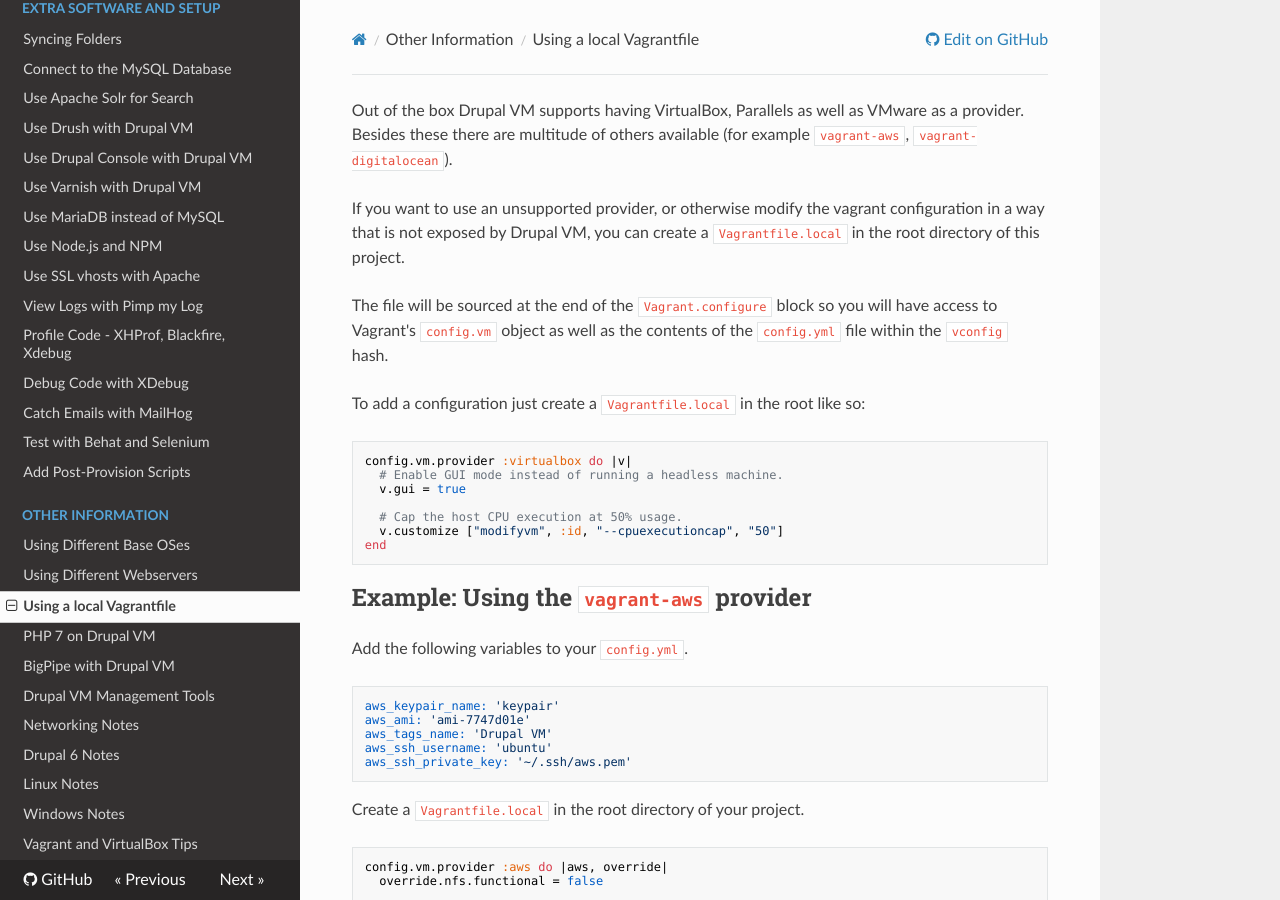
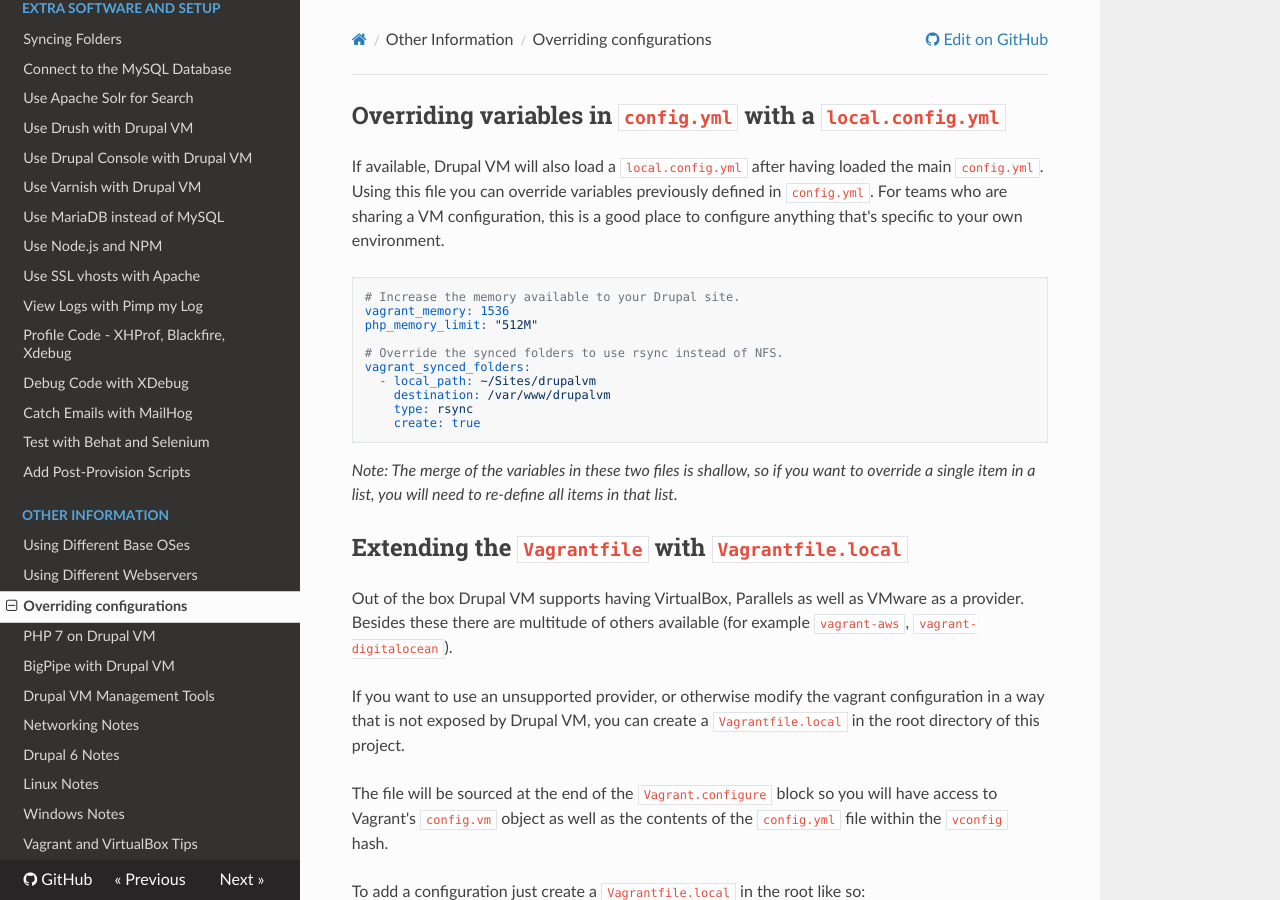
Before and after one commit to geerlingguy/drupal-vm, an MkDocs documentation site: the page built from docs/other/overriding-configurations.md, in a window 1280 px wide and 900 px high. Built offline with MkDocs 1.6.1, drawn with Linux system fonts in a browser that asks for light colours; nearby versions of some CDN libraries; old or Windows-style settings are respelled for this version of MkDocs.

Commit message:
Add documentation about local.config.yml [ci skip]

````diff
--- a/docs/other/local-vagrantfile.md
+++ b/docs/other/overriding-configurations.md
@@ -1,3 +1,24 @@
+## Overriding variables in `config.yml` with a `local.config.yml`
+
+If available, Drupal VM will also load a `local.config.yml` after having loaded the main `config.yml`. Using this file you can override variables previously defined in `config.yml`. For teams who are sharing a VM configuration, this is a good place to configure anything that's specific to your own environment.
+
+```yaml
+# Increase the memory available to your Drupal site.
+vagrant_memory: 1536
+php_memory_limit: "512M"
+
+# Override the synced folders to use rsync instead of NFS.
+vagrant_synced_folders:
+  - local_path: ~/Sites/drupalvm
+    destination: /var/www/drupalvm
+    type: rsync
+    create: true
+```
+
+_Note: The merge of the variables in these two files is shallow, so if you want to override a single item in a list, you will need to re-define all items in that list._
+
+## Extending the `Vagrantfile` with `Vagrantfile.local`
+
 Out of the box Drupal VM supports having VirtualBox, Parallels as well as VMware as a provider. Besides these there are multitude of others available (for example `vagrant-aws`, `vagrant-digitalocean`).
 
 If you want to use an unsupported provider, or otherwise modify the vagrant configuration in a way that is not exposed by Drupal VM, you can create a `Vagrantfile.local` in the root directory of this project.
@@ -16,7 +37,7 @@ config.vm.provider :virtualbox do |v|
 end
 ```
 
-## Example: Using the `vagrant-aws` provider
+### Example: Using the `vagrant-aws` provider
 
 Add the following variables to your `config.yml`.
 
--- a/mkdocs.yml
+++ b/mkdocs.yml
@@ -33,7 +33,7 @@ pages:
   - Other Information:
     - 'Using Different Base OSes': 'other/base-os.md'
     - 'Using Different Webservers': 'other/webservers.md'
-    - 'Using a local Vagrantfile': 'other/local-vagrantfile.md'
+    - 'Overriding configurations': 'other/overriding-configurations.md'
     - 'PHP 7 on Drupal VM': 'other/php-7.md'
     - 'BigPipe with Drupal VM': 'other/bigpipe.md'
     - 'Drupal VM Management Tools': 'other/management-tools.md'
````
